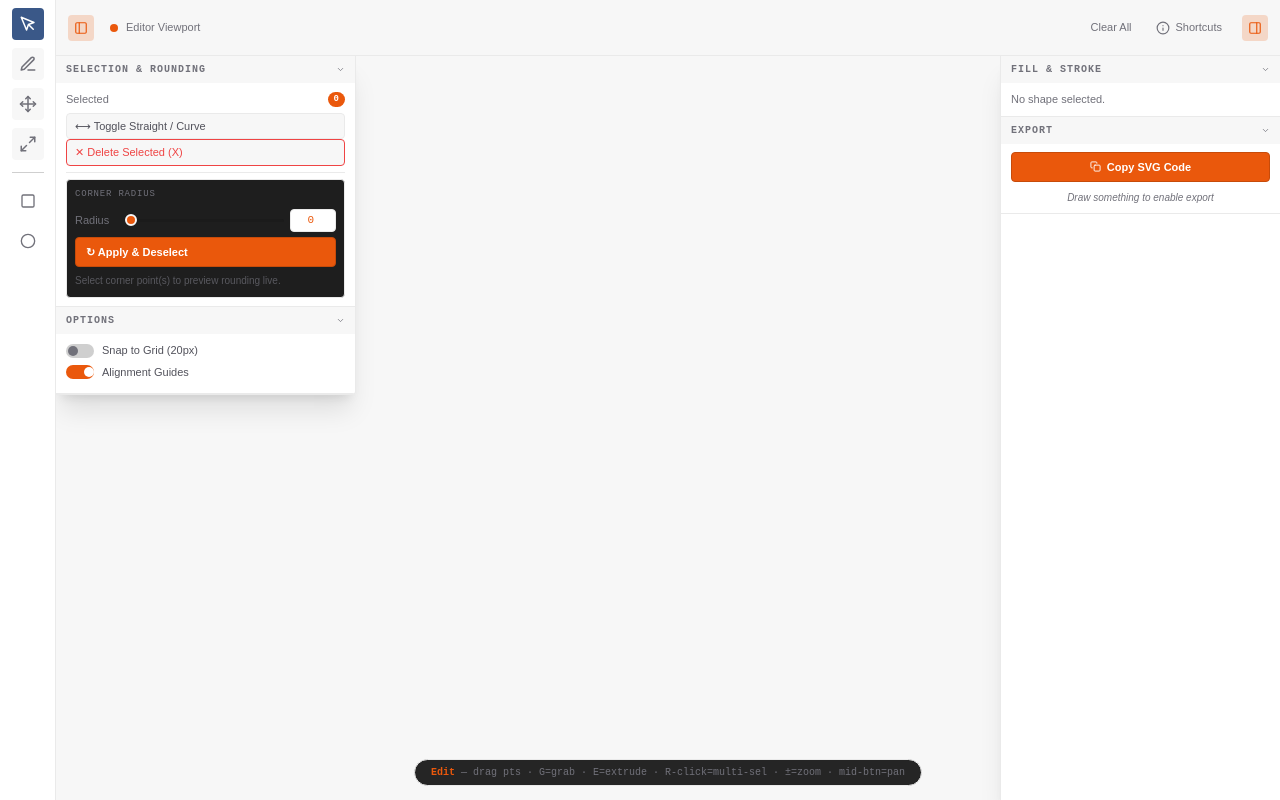
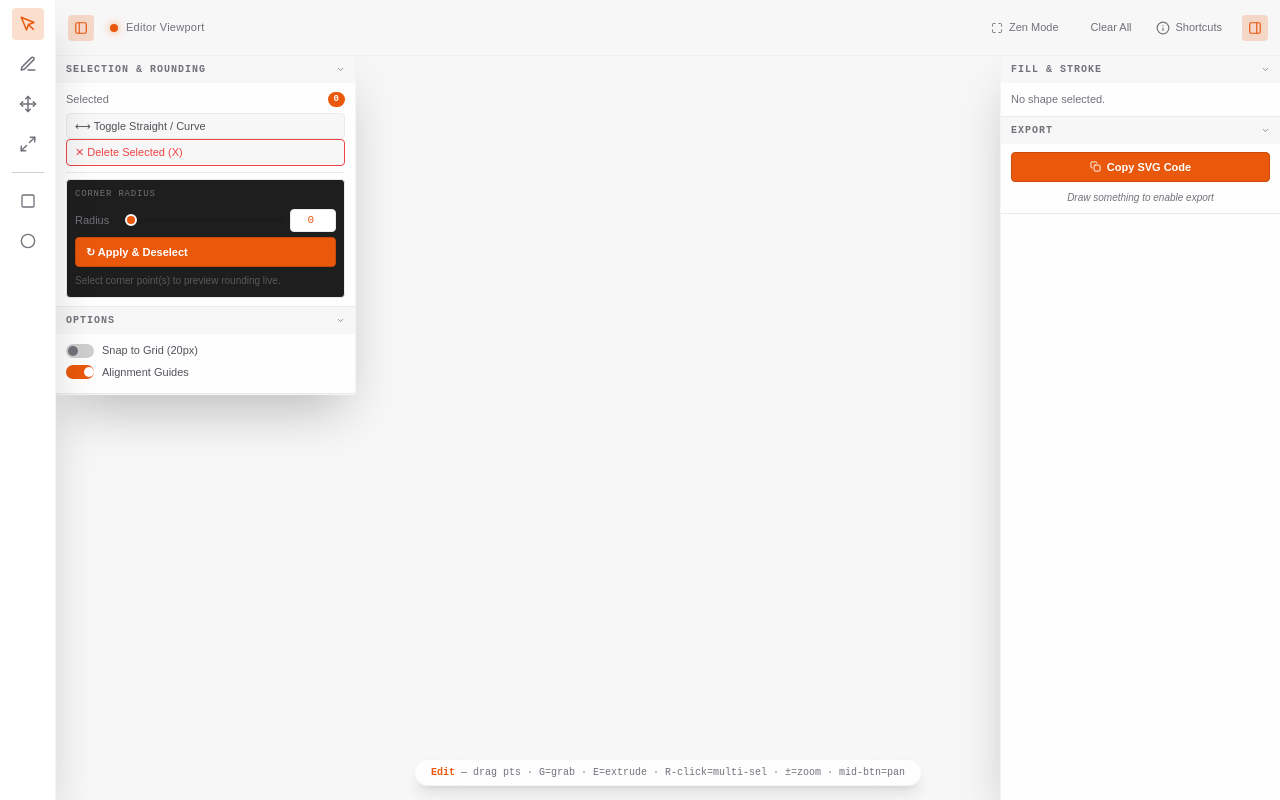
Before and after one commit to Quilkes/SVG-Path-Drawer, a React (Vite) app: page / in a window 1280 px wide. Built offline with nearby package versions, Linux system fonts and the light colour scheme.

Commit message:
feat: implement context menu for shape editing and add zen mode toggle functionality

```diff
--- a/src/components/canvas/EditorCanvas.tsx
+++ b/src/components/canvas/EditorCanvas.tsx
@@ -1,4 +1,4 @@
-import { useEffect, useRef, useCallback } from "react";
+import { useEffect, useRef, useCallback, useState } from "react";
 import { useEditorStore } from "../../store/useEditorStore";
 import type { Shape, PolyShape, Point, GuideLine } from "../../types/editor";
 import { computeGuides, applyGuideSnap, snapPoint } from "../../utils/geometry";
@@ -36,6 +36,13 @@ function getTransform(): Transform {
 
 export function EditorCanvas() {
   const canvasRef = useRef<HTMLCanvasElement>(null);
+
+  // Custom context menu state
+  const [contextMenu, setContextMenu] = useState<{
+    x: number;
+    y: number;
+    show: boolean;
+  }>({ x: 0, y: 0, show: false });
 
   // ─── Drag / interaction refs (avoid React re-renders during drag) ──────────
   const isDraggingRef = useRef(false);
@@ -518,7 +525,7 @@ export function EditorCanvas() {
 
       // ── Pan dragging ──
       if (isPanningRef.current) {
-        const { viewState, setViewState } = useEditorStore.getState();
+        const { setViewState } = useEditorStore.getState();
         setViewState({
           panX: panStartOffsetRef.current.x + (sx - panStartRef.current.x),
           panY: panStartOffsetRef.current.y + (sy - panStartRef.current.y),
@@ -686,7 +693,6 @@ export function EditorCanvas() {
     const onMouseDown = (e: MouseEvent) => {
       if (e.button !== 0 && e.button !== 1 && e.button !== 2) return;
       const { sx, sy } = getXY(e);
-      const t = getTransform();
 
       // ── Middle mouse = pan ──
       if (e.button === 1) {
@@ -961,14 +967,35 @@ export function EditorCanvas() {
       }
     };
 
-    const onContextMenu = (e: MouseEvent) => e.preventDefault();
+    const onContextMenu = (e: MouseEvent) => {
+      e.preventDefault();
+
+      // If right click over a point, let mousedown handle selection first
+      // But we can show our context menu
+      const rect = canvas.getBoundingClientRect();
+      const x = e.clientX - rect.left;
+      const y = e.clientY - rect.top;
+      setContextMenu({ x, y, show: true });
+    };
 
     canvas.addEventListener("wheel", onWheel, { passive: false });
     canvas.addEventListener("mousemove", onMouseMove);
     canvas.addEventListener("mousedown", onMouseDown);
     canvas.addEventListener("mouseup", onMouseUp);
     canvas.addEventListener("contextmenu", onContextMenu);
+
+    const onClickOutside = () =>
+      setContextMenu((prev) => ({ ...prev, show: false }));
+    const onEscKey = (e: KeyboardEvent) => {
+      if (e.key === "Escape") onClickOutside();
+    };
+
+    window.addEventListener("click", onClickOutside);
+    window.addEventListener("keydown", onEscKey);
+
     return () => {
+      window.removeEventListener("click", onClickOutside);
+      window.removeEventListener("keydown", onEscKey);
       canvas.removeEventListener("wheel", onWheel);
       canvas.removeEventListener("mousemove", onMouseMove);
       canvas.removeEventListener("mousedown", onMouseDown);
@@ -998,9 +1025,6 @@ export function EditorCanvas() {
         setSelectedPoints,
         clipboard,
         setClipboard,
-        setMode,
-        viewState,
-        setViewState,
       } = useEditorStore.getState();
       const s = shapes.find((sh) => sh.id === activeId);
 
@@ -1415,6 +1439,46 @@ export function EditorCanvas() {
     redraw();
   }, []);
 
+  const handleContextAction = (action: string) => {
+    const {
+      setMode,
+      undo,
+      redo,
+      removeSelectedPoints,
+      selectAllPoints,
+      clearAll,
+      setActiveShape,
+    } = useEditorStore.getState();
+    switch (action) {
+      case "edit":
+        setMode("edit");
+        break;
+      case "move":
+        setMode("move");
+        break;
+      case "delete":
+        removeSelectedPoints();
+        break;
+      case "deleteShape":
+        setActiveShape(null);
+        break;
+      case "selectAll":
+        selectAllPoints();
+        break;
+      case "undo":
+        undo();
+        break;
+      case "redo":
+        redo();
+        break;
+      case "clearAll":
+        clearAll();
+        break;
+    }
+    setContextMenu((prev) => ({ ...prev, show: false }));
+    redraw();
+  };
+
   return (
     <div
       className="flex-1 relative overflow-hidden bg-editor-bg"
@@ -1429,6 +1493,57 @@ export function EditorCanvas() {
         id="editor-canvas"
         className="block w-full h-full cursor-crosshair"
       />
+
+      {contextMenu.show && (
+        <div
+          className="absolute z-50 bg-panel/90 backdrop-blur-xl border border-border/50 ring-1 ring-white/5 rounded-lg shadow-2xl py-1 w-48 text-[11px] font-mono"
+          style={{
+            left: Math.min(contextMenu.x, window.innerWidth - 200),
+            top: Math.min(contextMenu.y, window.innerHeight - 200),
+          }}
+          onClick={(e) => e.stopPropagation()}
+        >
+          <div
+            className="px-3 py-1.5 text-dim hover:bg-accent/20 hover:text-accent cursor-pointer transition-colors"
+            onClick={() => handleContextAction("edit")}
+          >
+            Edit Points Mode
+          </div>
+          <div
+            className="px-3 py-1.5 text-dim hover:bg-accent/20 hover:text-accent cursor-pointer transition-colors"
+            onClick={() => handleContextAction("move")}
+          >
+            Move Shape Mode
+          </div>
+          <div className="h-px bg-border/50 my-1"></div>
+          <div
+            className="px-3 py-1.5 text-dim hover:bg-accent/20 hover:text-accent cursor-pointer transition-colors"
+            onClick={() => handleContextAction("selectAll")}
+          >
+            Select All Points
+          </div>
+          <div
+            className="px-3 py-1.5 text-editor-red hover:bg-editor-red/20 cursor-pointer transition-colors"
+            onClick={() => handleContextAction("delete")}
+          >
+            Delete Selected Points
+          </div>
+          <div className="h-px bg-border/50 my-1"></div>
+          <div
+            className="px-3 py-1.5 text-dim hover:bg-accent/20 hover:text-accent cursor-pointer transition-colors"
+            onClick={() => handleContextAction("undo")}
+          >
+            Undo
+          </div>
+          <div
+            className="px-3 py-1.5 text-dim hover:bg-accent/20 hover:text-accent cursor-pointer transition-colors"
+            onClick={() => handleContextAction("redo")}
+          >
+            Redo
+          </div>
+        </div>
+      )}
+
       <ModePill />
       <CoordsPill />
     </div>
@@ -1462,7 +1577,7 @@ function ModePill() {
   return (
     <div
       id="mode-pill"
-      className="absolute bottom-3.5 left-1/2 -translate-x-1/2 bg-[rgba(26,26,26,0.95)] border border-border backdrop-blur-md px-4 py-[5px] rounded-[20px] font-mono text-[10px] text-dim pointer-events-none whitespace-nowrap max-w-[92%] overflow-hidden text-ellipsis"
+      className="absolute bottom-3.5 left-1/2 -translate-x-1/2 bg-panel/80 border border-border/50 ring-1 ring-white/5 backdrop-blur-xl px-4 py-1.25 rounded-[20px] font-mono text-[10px] text-dim pointer-events-none whitespace-nowrap max-w-[92%] overflow-hidden text-ellipsis shadow-lg"
       dangerouslySetInnerHTML={{
         __html:
           '<b class="text-accent">Edit</b> — drag pts · G=grab · E=extrude · R-click=multi-sel · ±=zoom · mid-btn=pan',
@@ -1475,7 +1590,7 @@ function CoordsPill() {
   return (
     <div
       id="coords-pill"
-      className="absolute top-2.5 right-3 font-mono text-[10px] text-dim pointer-events-none"
+      className="absolute top-2.5 right-3 font-mono text-[10px] text-dim pointer-events-none bg-panel/80 backdrop-blur-xl px-2 py-1 rounded-(--radius) border border-border/50 ring-1 ring-white/5 shadow-md"
     >
       0, 0
     </div>
--- a/src/components/layout/AppLayout.tsx
+++ b/src/components/layout/AppLayout.tsx
@@ -5,35 +5,87 @@ import { RightSidebar } from "./RightSidebar";
 import { EditorCanvas } from "../canvas/EditorCanvas";
 import { ShortcutsPanel } from "../panels/ShortcutsPanel";
 import { Popover } from "../ui/components";
-import { FiInfo, FiSidebar } from "react-icons/fi";
-import { AnimatePresence } from "framer-motion";
+import { FiInfo, FiSidebar, FiMaximize } from "react-icons/fi";
+import { AnimatePresence, motion } from "framer-motion";
+import { useEffect } from "react";
 
 export function AppLayout() {
   const { viewState, setViewState } = useEditorStore();
+  const isZen = viewState.zenMode;
+
+  useEffect(() => {
+    const handleKeyDown = (e: KeyboardEvent) => {
+      if (
+        (e.key === "Tab" || e.key.toLowerCase() === "f") &&
+        !(
+          e.target instanceof HTMLInputElement ||
+          e.target instanceof HTMLTextAreaElement
+        )
+      ) {
+        e.preventDefault();
+        setViewState({ zenMode: !useEditorStore.getState().viewState.zenMode });
+      }
+    };
+    window.addEventListener("keydown", handleKeyDown);
+    return () => window.removeEventListener("keydown", handleKeyDown);
+  }, [setViewState]);
 
   return (
-    <div className="flex flex-col h-screen overflow-hidden">
+    <div className="flex flex-col h-screen overflow-hidden bg-bg">
       <div className="flex flex-1 overflow-hidden relative">
+        <AnimatePresence>
+          {!isZen && (
+            <motion.div
+              initial={{ x: -100, opacity: 0 }}
+              animate={{ x: 0, opacity: 1 }}
+              exit={{ x: -100, opacity: 0 }}
+              transition={{ duration: 0.3 }}
+              className="z-30"
+            >
               <BlenderToolbar />
+            </motion.div>
+          )}
+        </AnimatePresence>
 
         <div className="flex-1 relative overflow-hidden flex flex-col">
           {/* Canvas Viewport Header */}
-          <div className="h-14 bg-panel2 border-b border-border flex items-center px-3 shrink-0 text-dim text-[11px] justify-between z-20 relative">
+          <AnimatePresence>
+            {!isZen && (
+              <motion.div
+                initial={{ y: -50, opacity: 0 }}
+                animate={{ y: 0, opacity: 1 }}
+                exit={{ y: -50, opacity: 0 }}
+                transition={{ duration: 0.3 }}
+                className="h-14 bg-panel2/90 backdrop-blur-md border-b border-border/50 flex items-center px-3 shrink-0 text-dim text-[11px] justify-between z-20 relative ring-1 ring-white/5"
+              >
                 <span className="flex items-center gap-2">
                   <button
                     onClick={() =>
-                  setViewState({ leftSidebarOpen: !viewState.leftSidebarOpen })
+                      setViewState({
+                        leftSidebarOpen: !viewState.leftSidebarOpen,
+                      })
                     }
                     className={`p-1.5 rounded-(--radius) transition-colors ${viewState.leftSidebarOpen ? "bg-accent/20 text-accent" : "hover:bg-border2 text-dim hover:text-text-head"}`}
                     title="Toggle Left Sidebar"
                   >
                     <FiSidebar size={14} />
                   </button>
-              <div className="w-2 h-2 rounded-full bg-accent ml-2"></div>
+                  <div className="w-2 h-2 rounded-full bg-accent ml-2 shadow-[0_0_8px_rgba(255,100,0,0.6)]"></div>
+                  <span className="font-medium tracking-wide">
                     Editor Viewport
+                  </span>
                 </span>
 
                 <div className="flex items-center gap-2">
+                  <button
+                    onClick={() => setViewState({ zenMode: true })}
+                    className="flex items-center gap-1.5 px-2 py-1 hover:bg-border2 rounded-(--radius) transition-colors text-dim hover:text-text-head mr-2"
+                    title="Zen Mode (Tab or F)"
+                  >
+                    <FiMaximize size={12} />
+                    <span>Zen Mode</span>
+                  </button>
+
                   <button
                     onClick={() => useEditorStore.getState().clearAll()}
                     className="flex items-center gap-1.5 px-2 py-1 hover:bg-editor-red/20 rounded-(--radius) transition-colors text-dim hover:text-editor-red"
@@ -70,13 +122,19 @@ export function AppLayout() {
                     <FiSidebar size={14} className="rotate-180" />
                   </button>
                 </div>
-          </div>
+              </motion.div>
+            )}
+          </AnimatePresence>
 
           <EditorCanvas />
 
           <AnimatePresence>
-            {viewState.leftSidebarOpen && <Sidebar key="left-sidebar" />}
-            {viewState.rightSidebarOpen && <RightSidebar key="right-sidebar" />}
+            {!isZen && viewState.leftSidebarOpen && (
+              <Sidebar key="left-sidebar" />
+            )}
+            {!isZen && viewState.rightSidebarOpen && (
+              <RightSidebar key="right-sidebar" />
+            )}
           </AnimatePresence>
         </div>
       </div>
--- a/src/components/layout/BlenderToolbar.tsx
+++ b/src/components/layout/BlenderToolbar.tsx
@@ -74,15 +74,15 @@ export function BlenderToolbar() {
   ];
 
   return (
-    <div className="w-14 shrink-0 border-r border-border flex flex-col items-center py-2 px-0.5 gap-2 overflow-y-auto">
+    <div className="w-14 bg-panel/85 backdrop-blur-xl shrink-0 border-r border-border/50 ring-1 ring-white/5 flex flex-col items-center py-2 px-0.5 gap-2 overflow-y-auto h-full z-20 shadow-2xl">
       {tools.map((t) => (
         <Tooltip key={t.m} content={t.t}>
           <button
             onClick={() => setMode(t.m)}
             className={cn(
-              "w-[32px] h-[32px] bg-muted flex items-center justify-center rounded-[4px] transition-colors focus:outline-none",
+              "w-8 h-8 flex items-center justify-center rounded-[4px] transition-colors focus:outline-none",
               mode === t.m
-                ? "bg-[#3a5888] text-white"
+                ? "bg-accent/20 text-accent font-bold"
                 : "text-dim hover:bg-border2 hover:text-text-head",
             )}
           >
@@ -96,7 +96,7 @@ export function BlenderToolbar() {
       <Tooltip content="Add Rectangle">
         <button
           onClick={() => handleCreateShape("rect")}
-          className="w-[32px] h-[32px] flex items-center justify-center rounded-[4px] text-dim hover:bg-border2 hover:text-text-head transition-colors focus:outline-none"
+          className="w-8 h-8 flex items-center justify-center rounded-[4px] text-dim hover:bg-border2 hover:text-text-head transition-colors focus:outline-none"
         >
           <FiSquare size={16} />
         </button>
@@ -105,7 +105,7 @@ export function BlenderToolbar() {
       <Tooltip content="Add Circle">
         <button
           onClick={() => handleCreateShape("circle")}
-          className="w-[32px] h-[32px] flex items-center justify-center rounded-[4px] text-dim hover:bg-border2 hover:text-text-head transition-colors focus:outline-none"
+          className="w-8 h-8 flex items-center justify-center rounded-[4px] text-dim hover:bg-border2 hover:text-text-head transition-colors focus:outline-none"
         >
           <FiCircle size={16} />
         </button>
--- a/src/components/layout/RightSidebar.tsx
+++ b/src/components/layout/RightSidebar.tsx
@@ -9,7 +9,7 @@ export function RightSidebar() {
       animate={{ x: 0, opacity: 1 }}
       exit={{ x: 300, opacity: 0 }}
       transition={{ type: "spring", bounce: 0, duration: 0.4 }}
-      className="absolute right-0 top-14 bottom-0 w-[280px] shrink-0 bg-panel border-l border-border flex flex-col overflow-y-auto overflow-x-hidden [&::-webkit-scrollbar]:w-[4px] [&::-webkit-scrollbar-thumb]:bg-border2 [&::-webkit-scrollbar-thumb]:rounded-[3px] z-10 pointer-events-auto shadow-xl"
+      className="absolute right-0 top-14 bottom-0 w-[280px] shrink-0 bg-panel/85 backdrop-blur-xl border-l border-border/50 ring-1 ring-white/5 flex flex-col overflow-y-auto overflow-x-hidden [&::-webkit-scrollbar]:w-1 [&::-webkit-scrollbar-thumb]:bg-border2 [&::-webkit-scrollbar-thumb]:rounded-[3px] z-10 pointer-events-auto shadow-2xl"
     >
       <StylePanel />
       <ExportPanel />
--- a/src/components/layout/Sidebar.tsx
+++ b/src/components/layout/Sidebar.tsx
@@ -9,7 +9,7 @@ export function Sidebar() {
       animate={{ x: 0, opacity: 1 }}
       exit={{ x: -300, opacity: 0 }}
       transition={{ type: "spring", bounce: 0, duration: 0.4 }}
-      className="absolute left-0 top-14 w-75 h-fit shrink-0 bg-panel border-r border-b border-border flex flex-col overflow-hidden rounded-br-(--radius) z-10 pointer-events-auto shadow-xl"
+      className="absolute left-0 top-14 w-75 h-fit shrink-0 bg-panel/85 backdrop-blur-xl border-r border-b border-border/50 ring-1 ring-white/5 flex flex-col overflow-hidden rounded-br-(--radius) z-10 pointer-events-auto shadow-2xl"
     >
       <RoundingPanel />
       <OptionsPanel />
--- a/src/store/useEditorStore.ts
+++ b/src/store/useEditorStore.ts
@@ -77,6 +77,7 @@ export const useEditorStore = create<EditorState>()(
         panY: 0,
         leftSidebarOpen: true,
         rightSidebarOpen: true,
+        zenMode: false,
       },
 
       history: [],
--- a/src/types/editor.ts
+++ b/src/types/editor.ts
@@ -68,4 +68,5 @@ export type ViewState = {
   /** Layout states */
   leftSidebarOpen: boolean;
   rightSidebarOpen: boolean;
+  zenMode: boolean;
 };
```
Lines whose indentation alone changed are shown as unchanged.
